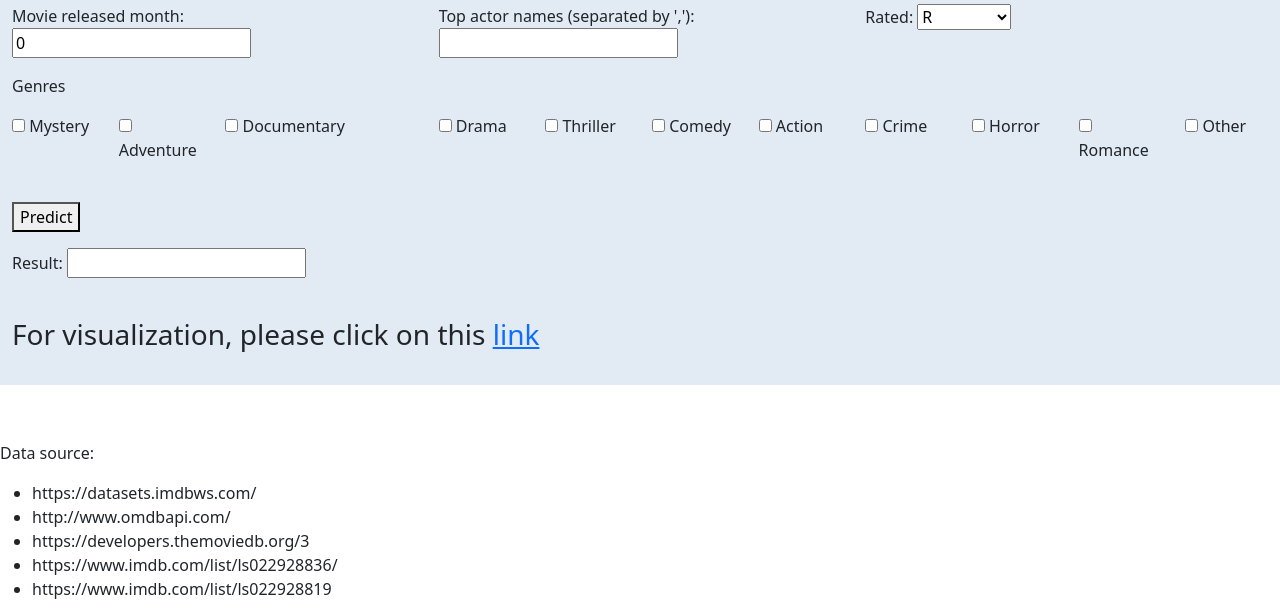
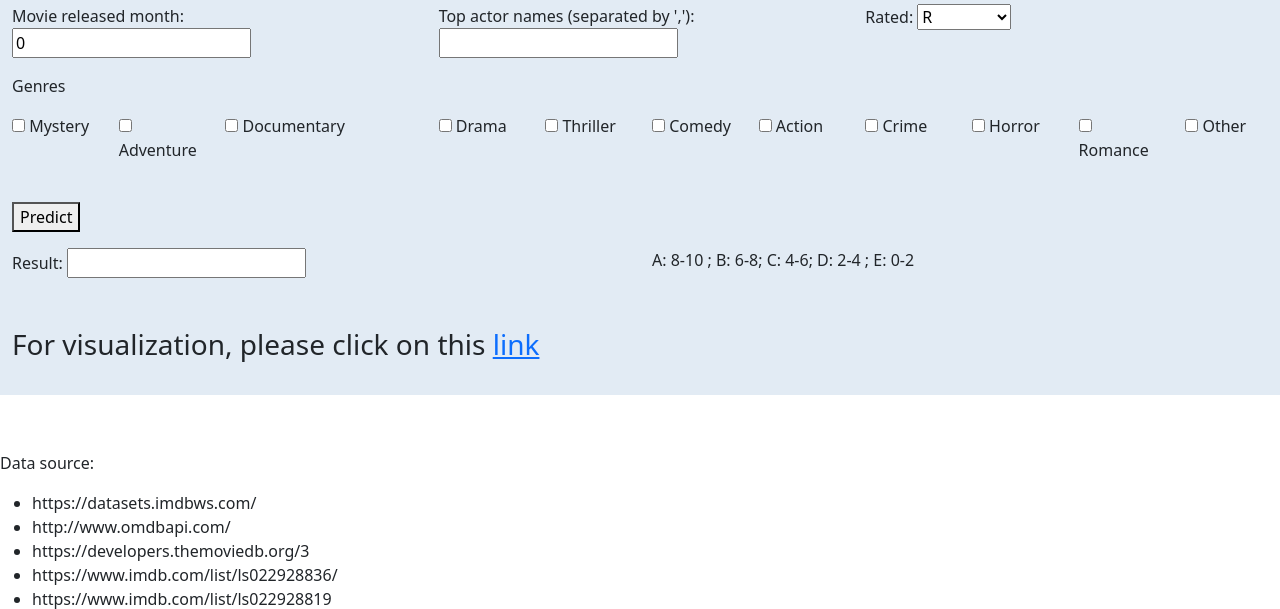
Before and after one commit to datng87/movies_success_prediction, a Flask app: page / in a window 1280 px wide. Shown: the part 1122-1731 px from the top of the page. Run offline with Flask 2, Linux system fonts and the light colour scheme.

Commit message:
front end finished

```diff
--- a/templates/index.html
+++ b/templates/index.html
@@ -195,6 +195,9 @@
         <label for="Result">Result:</label>
         <input type="text" id="Result" name="Result">
       </div>
+      <div class="col-md-6">
+        <p>A: 8-10 ; B: 6-8; C: 4-6; D: 2-4 ; E: 0-2</p>
+      </div>
     </div>
     <p><br></p>
     <h3>
```
